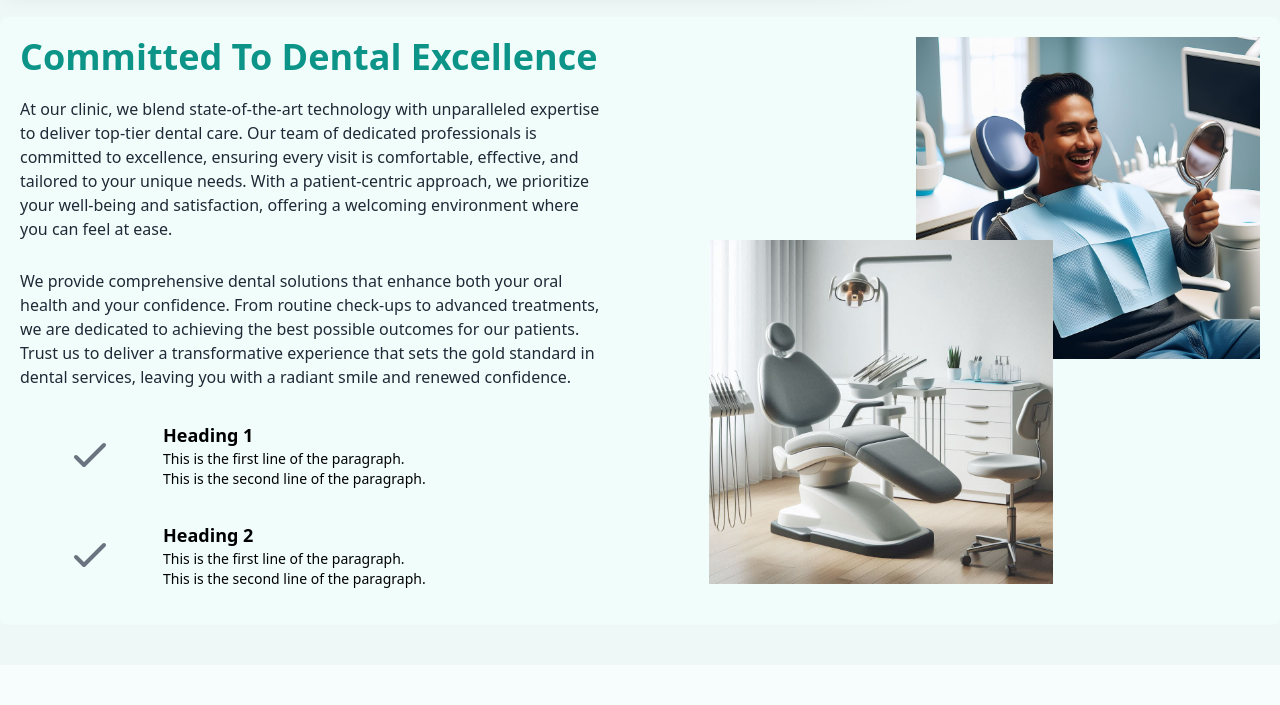
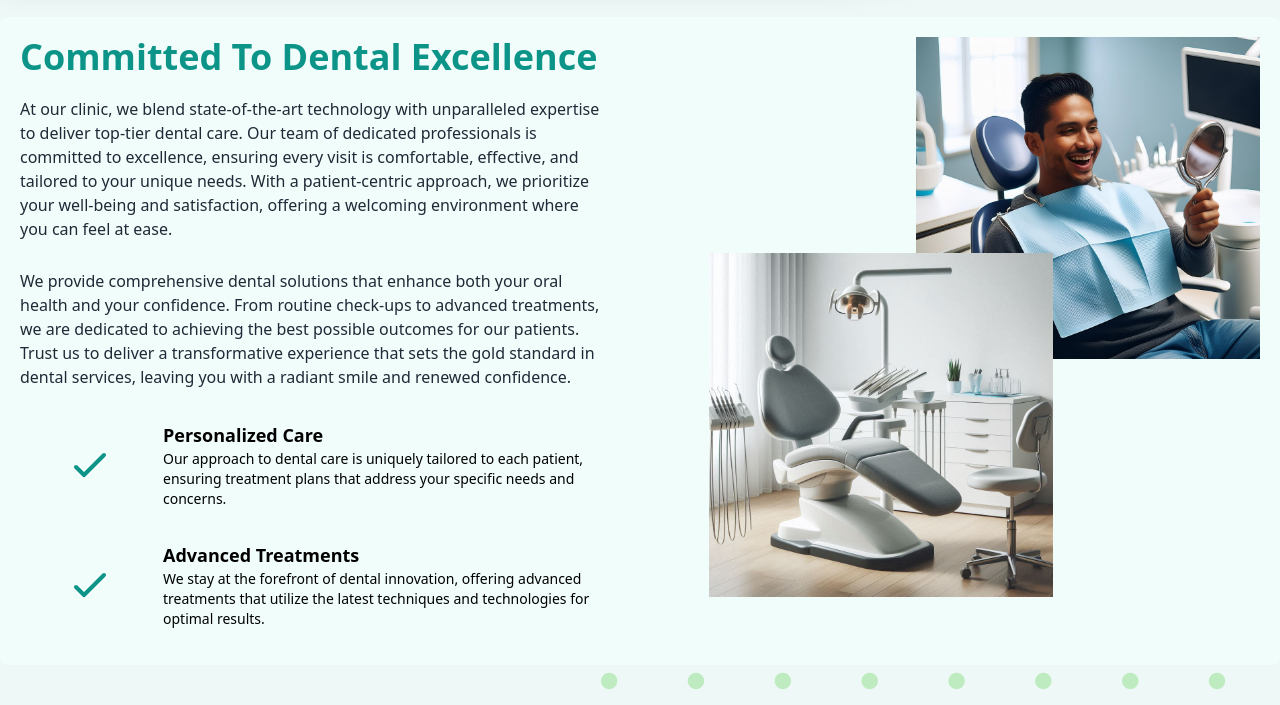
Before and after one commit to AbdullahAtif1/Dental-Software, a Django app: page / in a window 1280 px wide. Shown: the part 523-1228 px from the top of the page. Before the commit the page ends 1111 px from the top, so only its background shows below. Run offline with Django 5.2, Linux system fonts and the light colour scheme; some libraries are stand-ins or nearby versions.

Commit message:
final updates
to the cmmited to sclns section

```diff
--- a/templates/_base.html
+++ b/templates/_base.html
@@ -133,16 +133,17 @@
 		/* Styles for screens between 768px and 1023px */
 		@media (min-width: 768px) and (max-width: 1023px) {
 				#wlcm-sec {
-						min-height: 130vh;
+						min-height: 150vh;
 				}
 		}
 
 		/* Styles for screens smaller than 768px */
 		@media screen and (max-width: 767px) {
 				#wlcm-sec {
-						min-height: 160vh;
+						min-height: 205vh;
 				}
 		}
+
 
 
 
--- a/templates/main/index.html
+++ b/templates/main/index.html
@@ -33,26 +33,30 @@
 
 			<div class="flex items-center p-4 rounded-lg">
 					<div class="flex justify-center items-center w-1/4">
-							<svg class="w-12 h-12 text-gray-500" xmlns="http://www.w3.org/2000/svg" fill="none" viewBox="0 0 24 24" stroke="currentColor">
+							<svg class="w-12 h-12 text-teal-600" xmlns="http://www.w3.org/2000/svg" fill="none" viewBox="0 0 24 24" stroke="currentColor">
 									<path stroke-linecap="round" stroke-linejoin="round" stroke-width="2" d="M5 13l4 4L19 7" />
 							</svg>
 					</div>
 					<div class="w-3/4">
-							<h2 class="text-lg font-bold">Heading 1</h2>
-							<p class="text-sm">This is the first line of the paragraph.<br>This is the second line of the paragraph.</p>
+							<h2 class="text-lg font-bold">Personalized Care</h2>
+							<p class="text-sm">
+								Our approach to dental care is uniquely tailored to each patient, ensuring treatment plans that address your specific needs and concerns.
+							</p>
 					</div>
 			</div>
 
 
 			<div class="flex items-center p-4 rounded-lg">
 					<div class="flex justify-center items-center w-1/4">
-							<svg class="w-12 h-12 text-gray-500" xmlns="http://www.w3.org/2000/svg" fill="none" viewBox="0 0 24 24" stroke="currentColor">
+							<svg class="w-12 h-12 text-teal-600" xmlns="http://www.w3.org/2000/svg" fill="none" viewBox="0 0 24 24" stroke="currentColor">
 									<path stroke-linecap="round" stroke-linejoin="round" stroke-width="2" d="M5 13l4 4L19 7" />
 							</svg>
 					</div>
 					<div class="w-3/4">
-							<h2 class="text-lg font-bold">Heading 2</h2>
-							<p class="text-sm">This is the first line of the paragraph.<br>This is the second line of the paragraph.</p>
+							<h2 class="text-lg font-bold">Advanced Treatments</h2>
+							<p class="text-sm">
+								We stay at the forefront of dental innovation, offering advanced treatments that utilize the latest techniques and technologies for optimal results.
+							</p>
 					</div>
 			</div>
 
```
